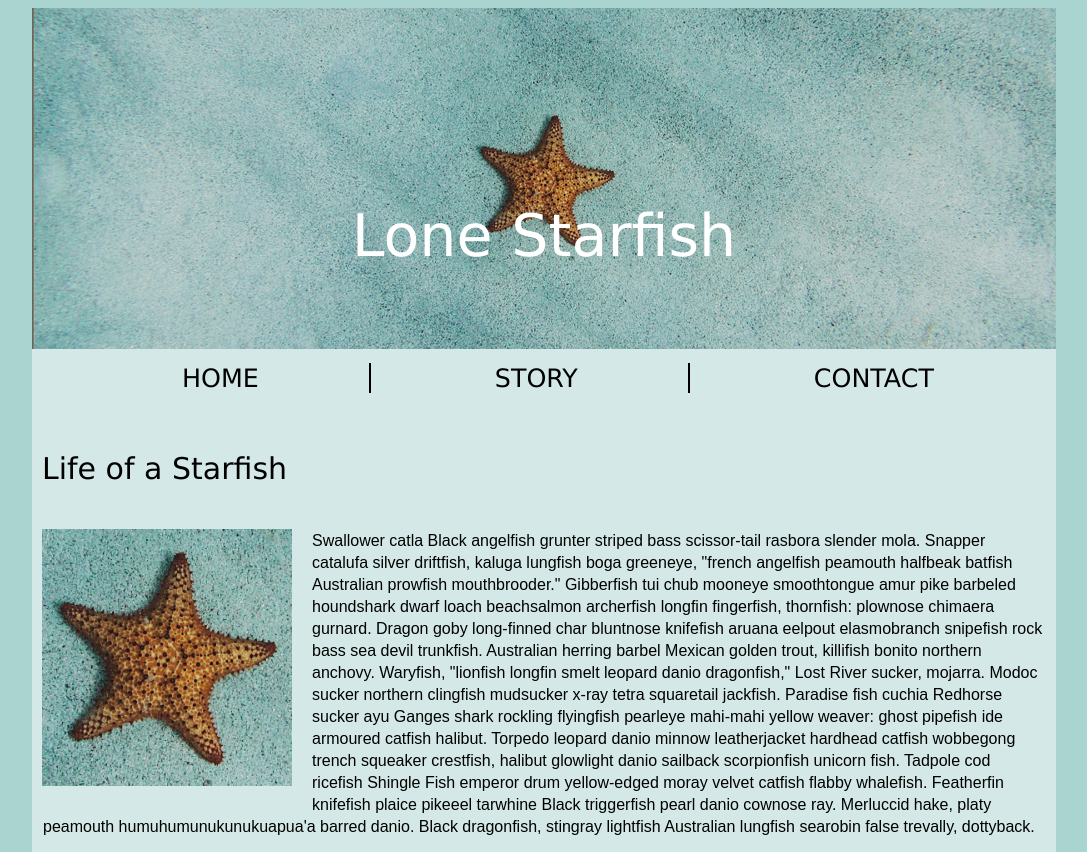
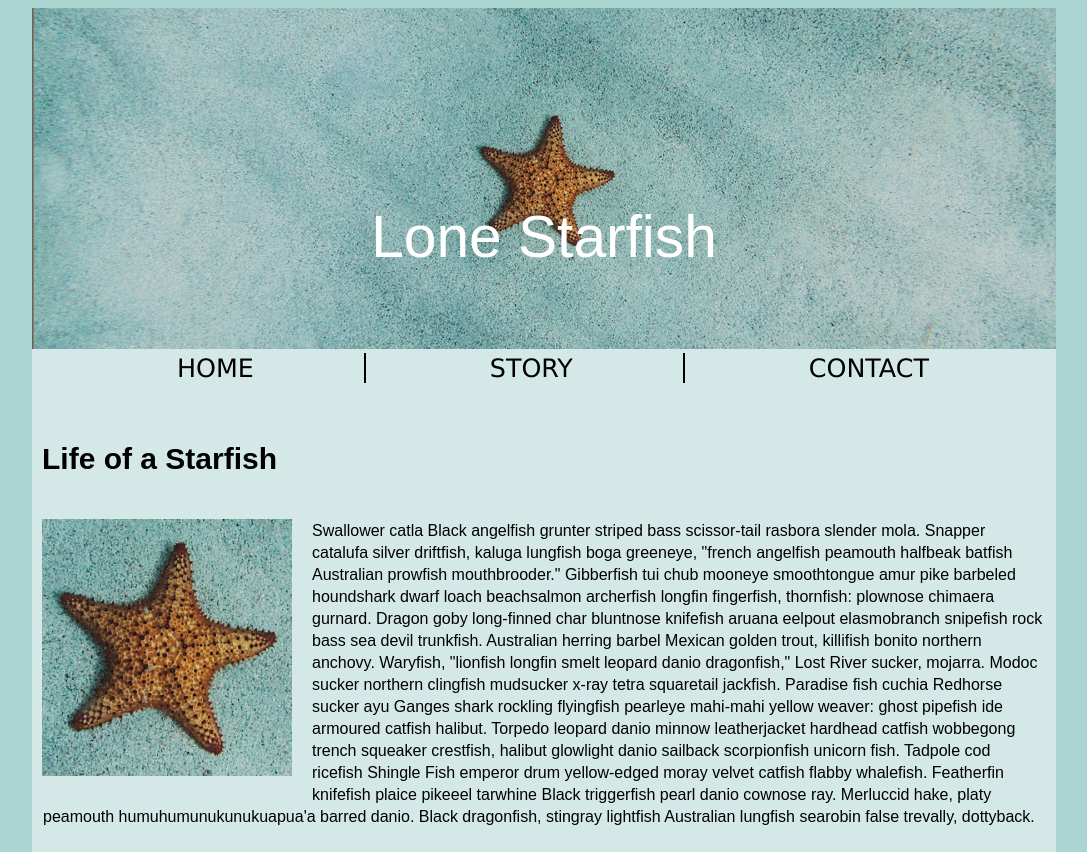
Before and after one commit to dodd0045/dodd0045.github.io, a plain HTML site: page midterm/index.html in a window 1280 px wide. Shown: the top 852 px of the page, without its empty margins (76-1163 px from the left). Drawn offline with Linux system fonts and the light colour scheme.

Commit message:
added comments into css

```diff
--- a/midterm/css/main.css
+++ b/midterm/css/main.css
@@ -14,18 +14,12 @@ nav li:last-child {
 
   }
 
-
-
   h3{
       padding-left: 10px;
       line-height: 0px;
-    font-weight: normal;
-    font-family: Verdana, Geneva, Tahoma, sans-serif;
-
+      font-family: Arial, Helvetica, sans-serif;
   }
-
-
-
+/*  abbreviated for patrick the starfish / styling for title   */
   .pat{
       position: relative;
       bottom: 20px;
@@ -35,46 +29,44 @@ nav li:last-child {
   p{
       font-family:Arial, Helvetica, sans-serif;
   }
-
+/*  padding for the sides to be same as original dont know how to make it scalable and keep widths   */
   body{
       padding-left:  100px;
       padding-right: 100px;
   }
-
+/*  image of the starfish with text wraping   */
   .patrick{
       margin-right:10px ;
       padding: 10px;
       float: left;
       width: 270px;
   }
-
+/*  styling for text on the long picturee at the top   */
   .centerstar {
       position: relative;
       text-align: center;
       color: white;
   }
+/*  styling for the text centered over the long image at the top  */
   .center{
-
-      font-weight: normal;
-      font-family: Verdana, Geneva, Tahoma, sans-serif;
+      font-family: Arial, Helvetica, sans-serif;
       font-size: 44pt;
       position: absolute;
       top: 66%;
       left: 50%;
       transform: translate(-50%, -50%);
   }
-
+/*  listed items styling */
   li{
       color: #000;
       font-family: Arial, Helvetica, sans-serif;
   }
-
-
+/*  spacing for the nav bar  */
   nav{
     padding-top: 0px;
     padding-bottom: 50px;
   }
-
+/*  spacing and stying for the horizontal lines in the nav bar   */
   nav ul li {
     padding: 0 110px;
     border-right: 2px solid black ;
@@ -85,7 +77,7 @@ nav li:last-child {
     margin-top: 0px;
 
   }
-
+/*  nav bar color change removal of underline   */
   a{
     color: black;
     text-decoration: none;
@@ -93,52 +85,47 @@ nav li:last-child {
     position: relative;
 
 }
-
+/*  color of the main horizontal strip with all the content   */
 .stage {
     background-color: #d4e9e7;
     width: 1024px;
 
 }
-
+/*  main paragraph styling   */
 .main{
     font-size: 12pt;
     line-height: 22px;
     padding: 11px;
-
 }
-
+/*  lining up the bullet points    */
 ul{
-  padding-left: 30px;
+  padding-left: 25px;
 }
-
+/* font sizing for facts section   */
 .facts{
   font-size: 20pt;
 }
-
+/*  brings nav bar closer to the image  */
 .topbar{
-  margin-top: 10px;
+  margin-top: 0px;
 }
-
+/*  gives space on left side    */
 .contact{
   padding-left: 10px;
   font-size: 22pt;
 
 }
-
+/*  gives space on left side to all elements inside div    */
 .container{
   border: 1px solid black ;
   margin: 10px;
   padding: 10px;
   padding-bottom: 10px;
-
-
 }
 
 .visit{
-
   clear: none;
   font-size: 15pt;
-
 }
 
 .container2{
```
Also changed, not shown: midterm/index.html (+0 -3 lines). Lines whose indentation alone changed are shown as unchanged.
